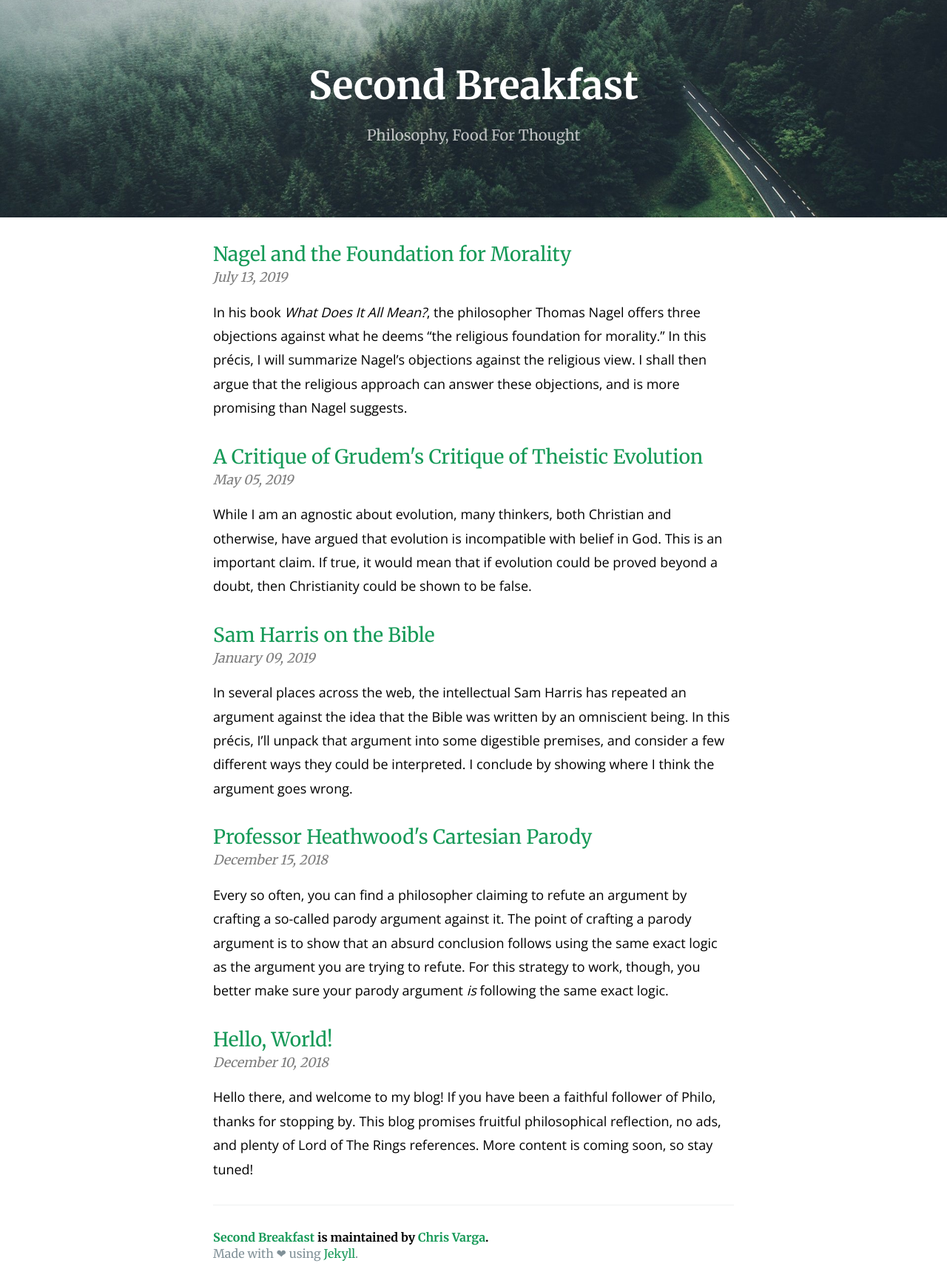
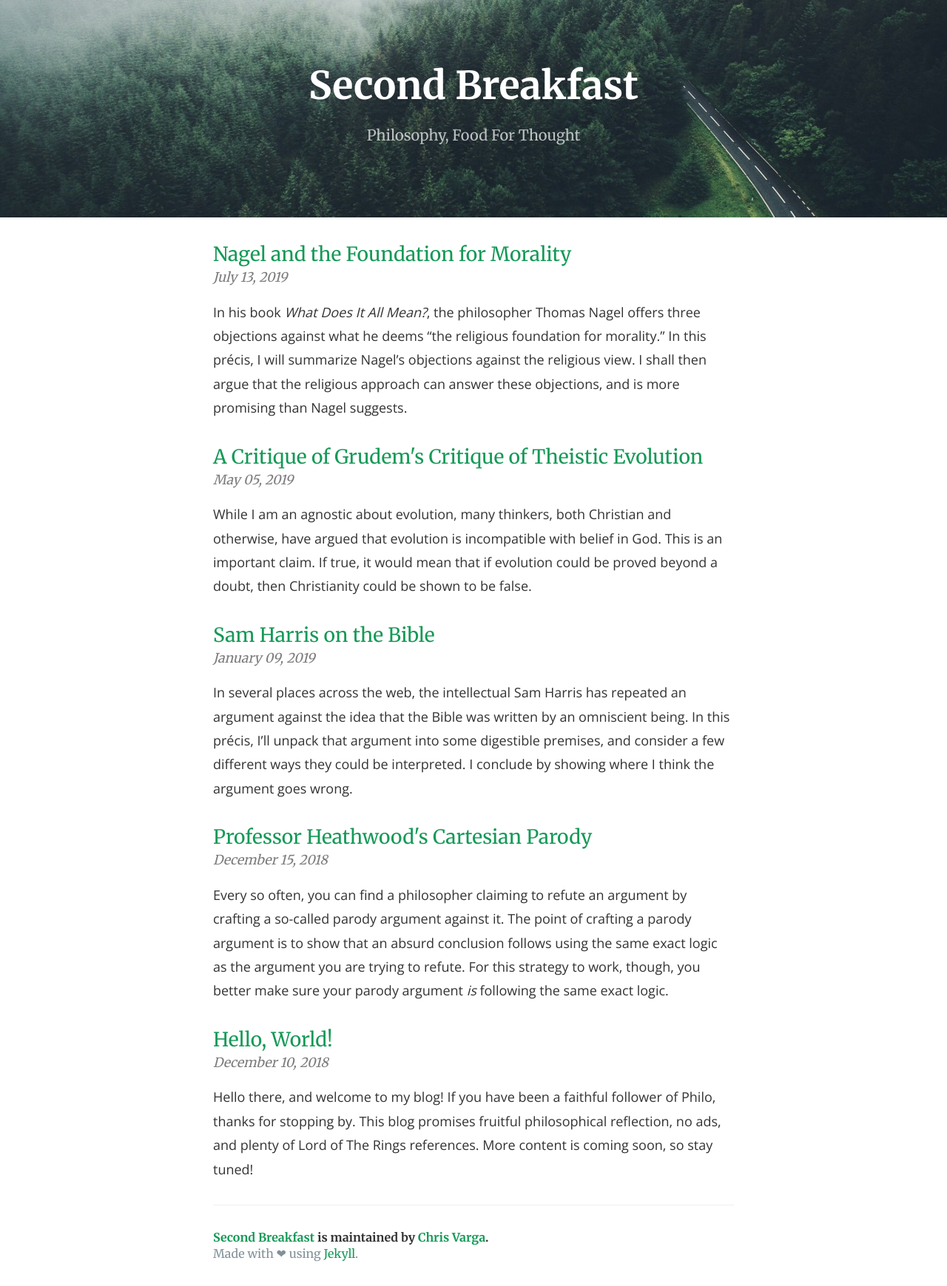
Before and after one commit to second-breakfast/second-breakfast.github.io, a Jekyll site: the page built from index.html, in a window 1280 px wide. Shown: the whole page at 74% size. Built offline with Jekyll 4.4.1, drawn with Linux system fonts in a browser that asks for light colours; the list of posts is cut into pages by our own code.

```diff
--- a/css/cayman.css
+++ b/css/cayman.css
@@ -155,8 +155,7 @@
 
 * { box-sizing: border-box; }
 
-body { padding: 0; margin: 0; font-family: "Merriweather", "Helvetica Neue", Helvetica, Arial, sans-serif; font-size: 16px; line-height: 1.4; color: black }
-
+body { padding: 0; margin: 0; font-family: "Merriweather", "Helvetica Neue", Helvetica, Arial, sans-serif; font-size: 16px; line-height: 1.4; color: #333; }
 body p { font-family: "Open Sans"; line-height: 1.8; font-size: 18px; }
 
 a { color: #159957; text-decoration: none; }
```
